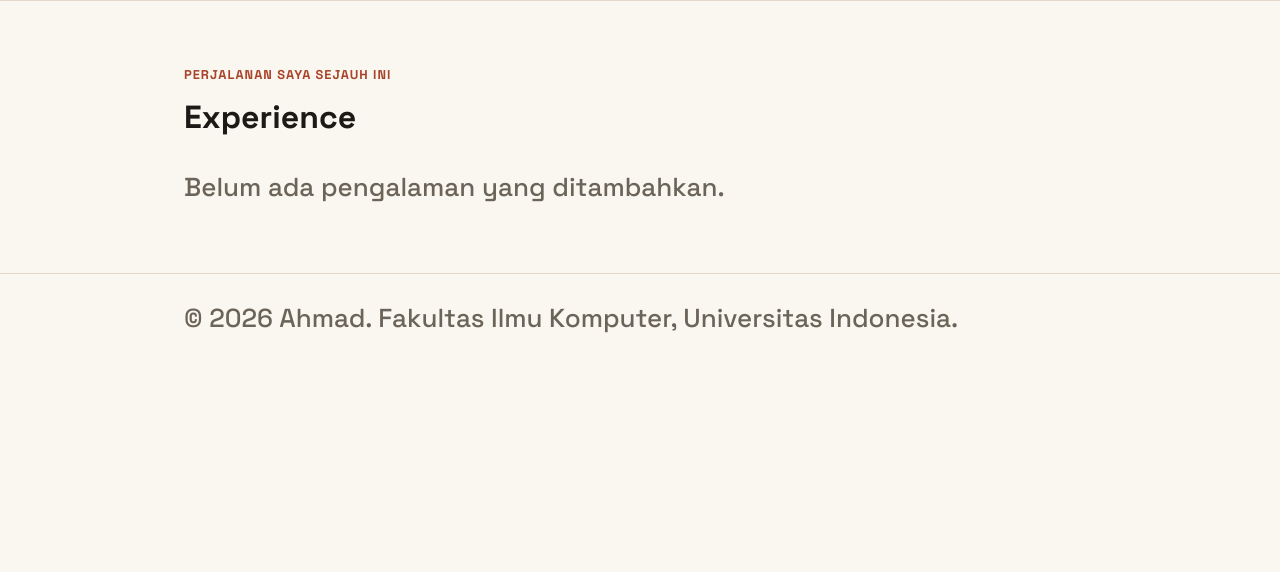
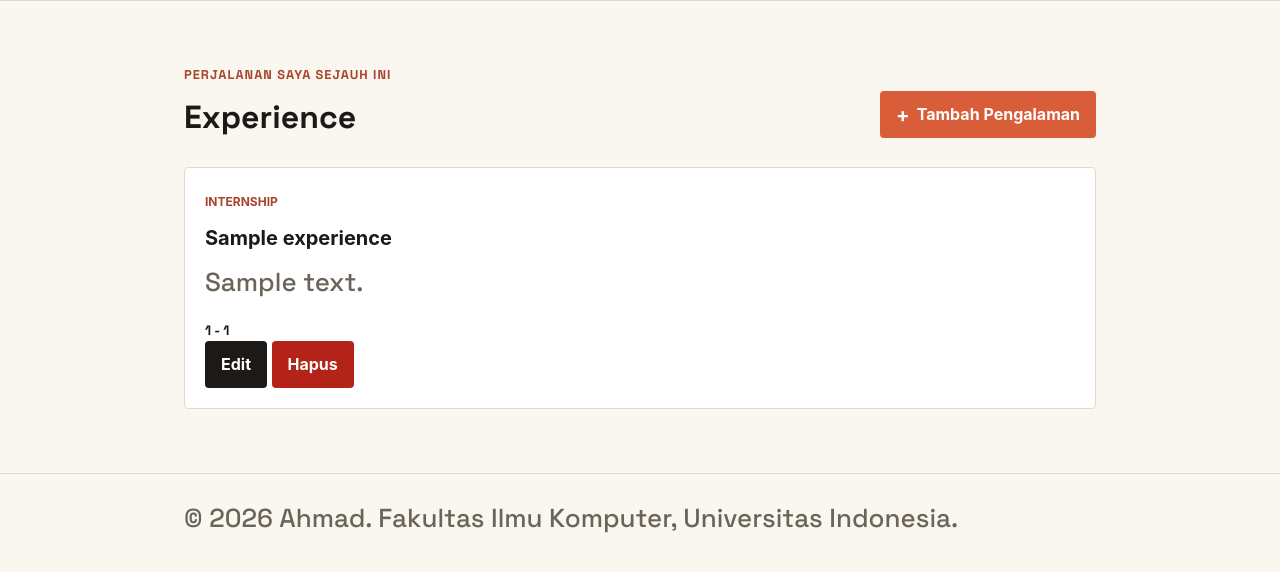
Before and after one commit to AhmadCSUI/myportofolio, a Django app: page /experience/ in a window 1280 px wide. Shown: the part 74-646 px from the top of the page. Run offline with Django 5.2, Linux system fonts and the light colour scheme; tables that the repository leaves empty hold one stand-in row (values such as "Sample post").

Commit message:
feat: UI experience - tombol tambah/edit/hapus di card + halaman form create & edit (extends base.html)

```diff
--- a/templates/experience.html
+++ b/templates/experience.html
@@ -7,10 +7,17 @@
     <section class="experience-section" id="experience">
         <div class="container">
             <p class="section-kicker">Perjalanan saya sejauh ini</p>
-            <h1>Experience</h1>
+            <div class="education-header">
+                <h1>Experience</h1>
+                <a href="{% url 'main:create_experience' %}"
+                   class="button education-add-button">
+                    <span aria-hidden="true">+</span>
+                    Tambah Pengalaman
+                </a>
+            </div>
 
             <div class="experience-grid">
-                {% for experience in experience_list %}
+                {% for experience in experiences_list %}
                     <article class="experience-card">
                         <span class="experience-category">
                             {{ experience.get_category_display }}
@@ -19,12 +26,16 @@
                         <p class="experience-description">
                             {{ experience.description }}
                         </p>
-
-                        {% if experience.is_ongoing %}
-                            <p class="experience-status">Sedang berlangsung</p>
-                        {% else %}
-                            <p class="experience-status">Selesai</p>
-                        {% endif %}
+                        <p class="experience-status">
+                            {{ experience.started_at }}{% if experience.ended_at %} - {{ experience.ended_at }}{% else %} - Sekarang{% endif %}
+                        </p>
+                        <div class="experience-actions">
+                            <a href="{% url 'main:edit_experience' experience.id %}" class="button button-secondary">Edit</a>
+                            <form method="post" action="{% url 'main:delete_experience' experience.id %}" style="display: inline;">
+                                {% csrf_token %}
+                                <button type="submit" class="button button-danger" onclick="return confirm('Yakin ingin menghapus?')">Hapus</button>
+                            </form>
+                        </div>
                     </article>
                 {% empty %}
                     <p class="empty-state">
```
Also changed, not shown: templates/experience_form.html (added, +29 -0 lines).
